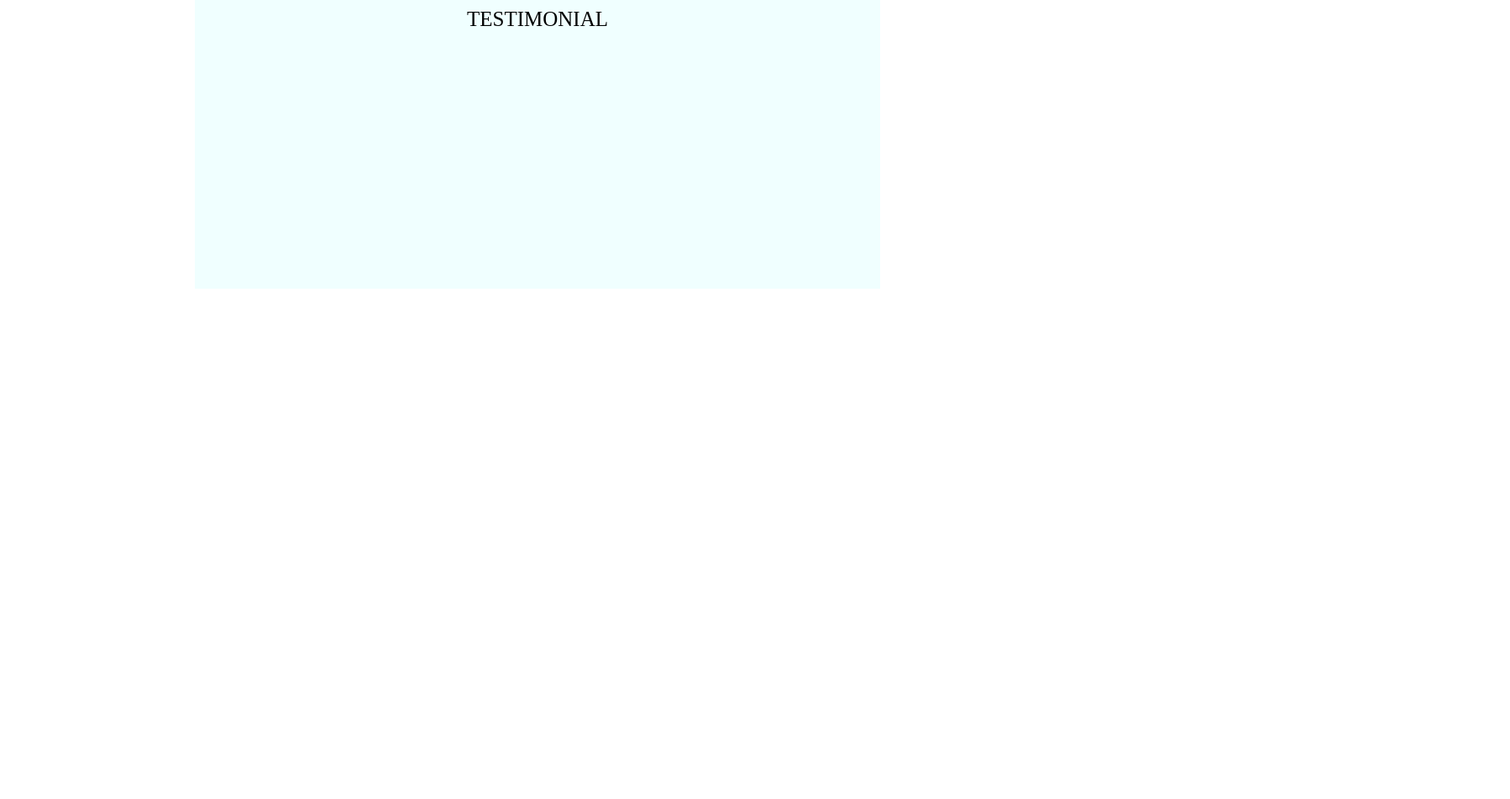
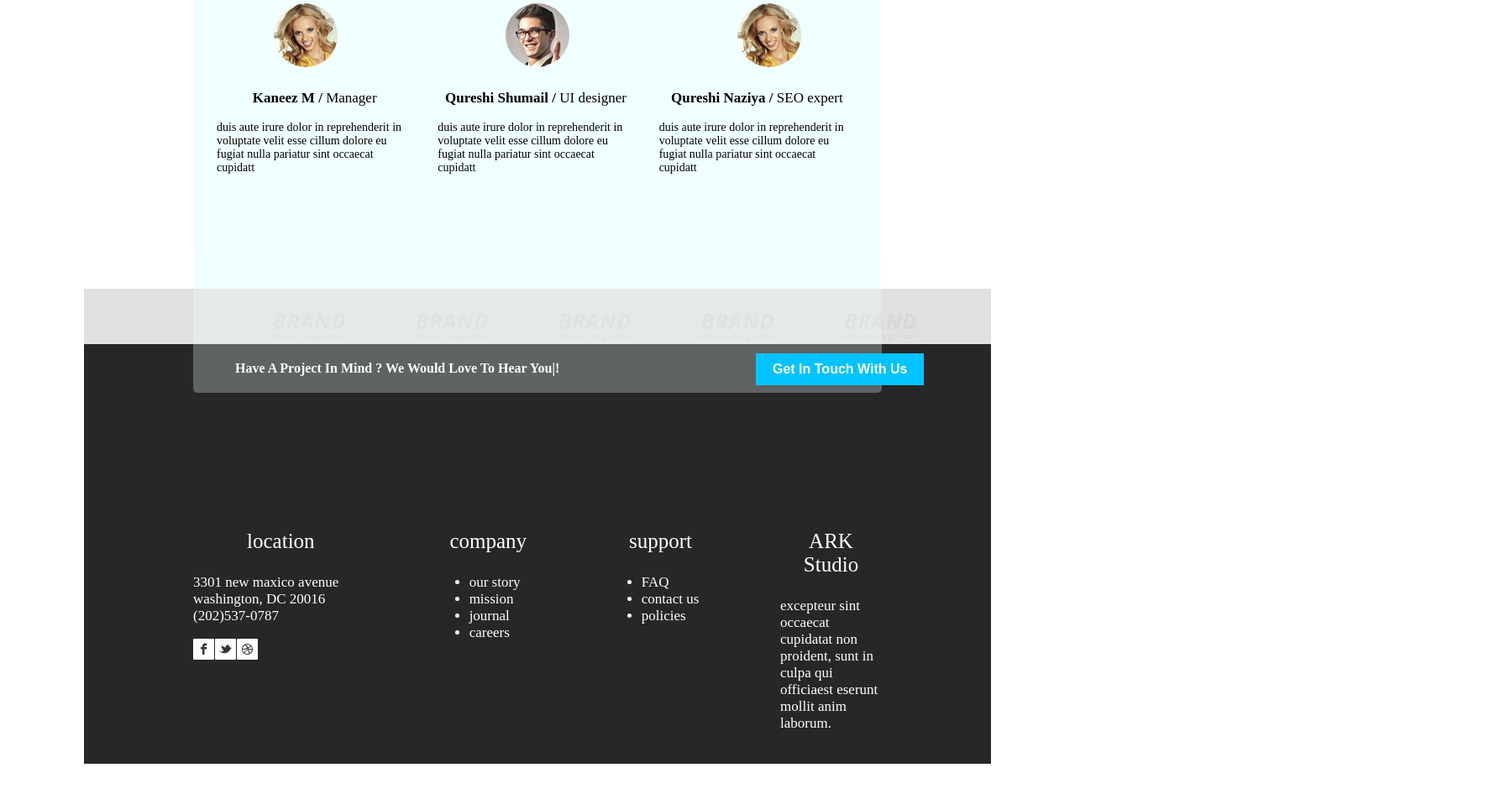
Before and after one commit to avez07/AR-Studio, a plain HTML site: page index.html in a window 1280 px wide. Shown: the part 1773-2725 px from the top of the page at 84% size, 1798 px wide, since content can reach past the window. Before the commit the page ends 2117 px from the top, so only its background shows below. Drawn offline with Linux system fonts and the light colour scheme.

Commit message:
css project completed

```diff
--- a/index.html
+++ b/index.html
@@ -12,10 +12,10 @@
 
         <div class="web-head">
             <ul class="nav">
-                <li class="nav-list">our story</li>
+                <li class="nav-list">Our Story</li>
                 <li class="nav-list">Product</li>
                 <li class="nav-list">Journal</li>
-                <li class="nav-list">contact</li>
+                <li class="nav-list">Contact</li>
             </ul>
             <img src="img/logo.png" alt="logo" class="logo1">
         </div>
@@ -30,10 +30,7 @@
             </div>
 
         </div>
-        <div class="btn">
-            <button class="button">get in touch with us</button>
-        </div>
-
+        <button class="button">get in touch with us</button>
     </section>
     <section id="middle">
 
@@ -75,15 +72,82 @@
         </div>
     </section>
     <section id="middle">
-        <div class="para-1">
+        <div class="para-2">
             <p>testimonial</p>
         </div>
         <div class="designers">
-            <img src="" alt="">
-            <img src="" alt="">
-            <img src="" alt="">
+            <img src="img/client1.jpg" class="client" alt="client 1">
+            <img src="img/client3.jpg" class="client" alt="client 2">
+            <img src="img/client1.jpg" class="client" alt="client 3">
+        </div>
+        <div class="design-info">
+            <div class="info-1">
+                <p class="info-head"><span class="color-span">Kaneez M /</span> Manager</p>
+                <p class="last-info">duis aute irure dolor in reprehenderit in voluptate velit esse cillum dolore eu fugiat
+                     nulla pariatur sint occaecat cupidatt</p>
+            </div>
+            <div class="info-1">
+                <p class="info-head"><span class="color-span">Qureshi Shumail /</span> UI designer</p>
+                <p class="last-info">duis aute irure dolor in reprehenderit in voluptate velit esse cillum dolore eu fugiat
+                     nulla pariatur sint occaecat cupidatt</p>
+            </div>
+            <div class="info-1">
+                <p class="info-head"><span class="color-span">Qureshi Naziya /</span> SEO expert</p>
+                <p class="last-info">duis aute irure dolor in reprehenderit in voluptate velit esse cillum dolore eu fugiat
+                     nulla pariatur sint occaecat cupidatt</p>
+            </div>
+        </div>
+    </section>
+    <section id="end">
+        <div class="client-logo">
+            <div class="brand-logo">
+                <img src="img/client_logo.png" class="logo-img" alt="client-logo">
+                <img src="img/client_logo.png" class="logo-img" alt="client-logo">
+                <img src="img/client_logo.png" class="logo-img" alt="client-logo">
+                <img src="img/client_logo.png" class="logo-img" alt="client-logo">
+                <img src="img/client_logo.png" class="logo-img" alt="client-logo">
 
+            </div>
         </div>
+    </section>
+    <section id="conclusion">
+        <div class="btn">
+            <p class="nav-1"> have a project in mind ? we would love to hear you|!</p>
+        </div>
+        <button class="button-1">get in touch with us</button>
+        <div class="contact-us">
+            <div class="hover">
+                <p class="hover-head">location</p>
+                <p class="hover-font">3301 new maxico avenue washington, DC 20016 (202)537-0787</p>
+                <img src="img/social.png" alt="social hover">
+            </div>
+            <div class="hover1">
+                <p class="hover-head">company</p>
+                <ul>
+                    <li class="hover-font">our story</li>
+                    <li class="hover-font">mission</li>
+                    <li class="hover-font">journal</li>
+                    <li class="hover-font">careers</li>
+                </ul>
+            </div>
+            <div class="hover1">
+                <p class="hover-head">support</p>
+                <ul>
+                    <li class="hover-font">FAQ</li>
+                    <li class="hover-font">contact us</li>
+                    <li class="hover-font">policies</li>
+                </ul>
+            </div>
+            <div class="hover3">
+                <p class="hover-head">ARK Studio</p>
+                <p class="hover-font">excepteur sint occaecat cupidatat non proident, sunt in culpa qui officiaest eserunt
+                    mollit anim laborum.</p>
+            </div>
+        </div>
+        <div class="right">
+            <p>2014 ARK STudio - all rigghts reserved</p>
+        </div>
+
     </section>
 
 </body>
--- a/style.css
+++ b/style.css
@@ -40,11 +40,7 @@ body{
     padding: 5px 30px;
     font-weight: 700;
 }
-/* .btn{
-   position: relative;
-   top:11px;
-   left: 670px;
-} */
+
 .button{
     background-color: rgb(0, 195, 255);
     padding: 10px 20px;
@@ -53,9 +49,10 @@ body{
     font-size: 16px;
     font-weight: 600;
     text-transform: capitalize;
-    position: absolute;
-    top: 843px;
-    left: 1060px;
+     position: absolute;
+     top: 842px;
+     left: 1079px;
+
 }
 #head-pic{
     margin: 0;
@@ -117,10 +114,113 @@ body{
     padding-left:100px ;
     margin: 0;
 }
-.para-1{
+.para-2{
     font-size: 25px;
     text-transform: uppercase;
     height: 60px;
     text-align: center;
-    padding: 100px 140px 0 140px;
+    padding: 10px 140px 0 140px;
 }
+.designers{
+    display: flex;
+    justify-content: center;
+    margin: 50px 150px  10px 150px;
+}
+.client{
+    padding: 0 100px;
+    border-radius: 50%;
+}
+.design-info{
+    display: grid;
+    grid-template-columns: auto auto auto ;
+    padding: 0 30px 0 26px;
+    grid-gap: 30px;
+
+}
+.last-info{
+    font-size: 14px;
+}
+.info-head{
+    text-align: center;
+    font-size: 17px;
+}
+.color-span{
+    font-weight: 700;
+}
+.client-logo{
+   background-color: rgb(224 224 224);
+   padding-left: 185px;
+   margin:0 100px
+
+}
+.logo-img{
+    padding: 30px 40px 0 40px;
+}
+#conclusion{
+    background-color: rgb(39, 39, 39);
+    color: white;
+    height: 500px;
+    margin: 0 100px;
+}
+.button-1{
+    position: relative;
+    background-color: rgb(0, 195, 255);
+    padding: 10px 20px;
+    border: none;
+    color: white;
+    font-size: 16px;
+    font-weight: 600;
+    text-transform: capitalize;
+    left: 800px;
+    bottom: 147px;
+
+}
+.btn p{
+    margin: 0 ;
+    padding-top:100px ;
+}
+.btn{
+    position: relative;
+    bottom: 100px;
+    height: 118px;
+    background-color: #f0ffff47;
+   padding: 20px;
+   margin: 0 130px;
+   border-bottom-left-radius: 5px;
+   border-bottom-right-radius: 5px;
+}
+.contact-us{
+    display: flex;
+    padding: 0  130px;
+}
+.hover{
+    padding-right:  80px;
+    width: 50%;
+}
+.hover1{
+    list-style-type: none;
+    padding-right: 80px;
+    width: 30%;
+
+}
+.hover1-ul{
+    list-style-type: none;
+    text-transform: capitalize;
+    font-size: 20px;
+}
+.hover3{
+    width: 29%;
+}
+.hover-head{
+    font-size: 25px;
+    font-weight: 500;
+    text-align: center;
+}
+.hover-font{
+    font-size: 17px;
+}
+.right p{
+    text-align: center;
+    margin-bottom: 0;
+    margin-top: 45px;
+}
```
